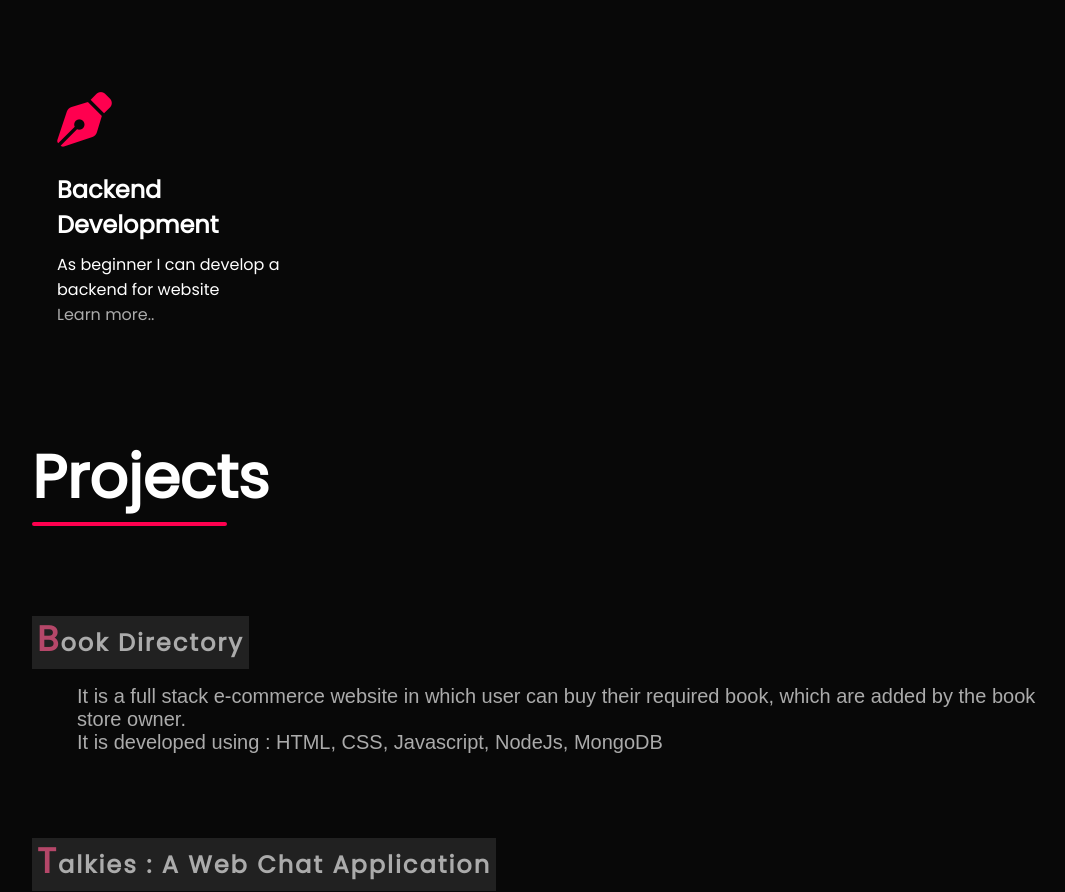
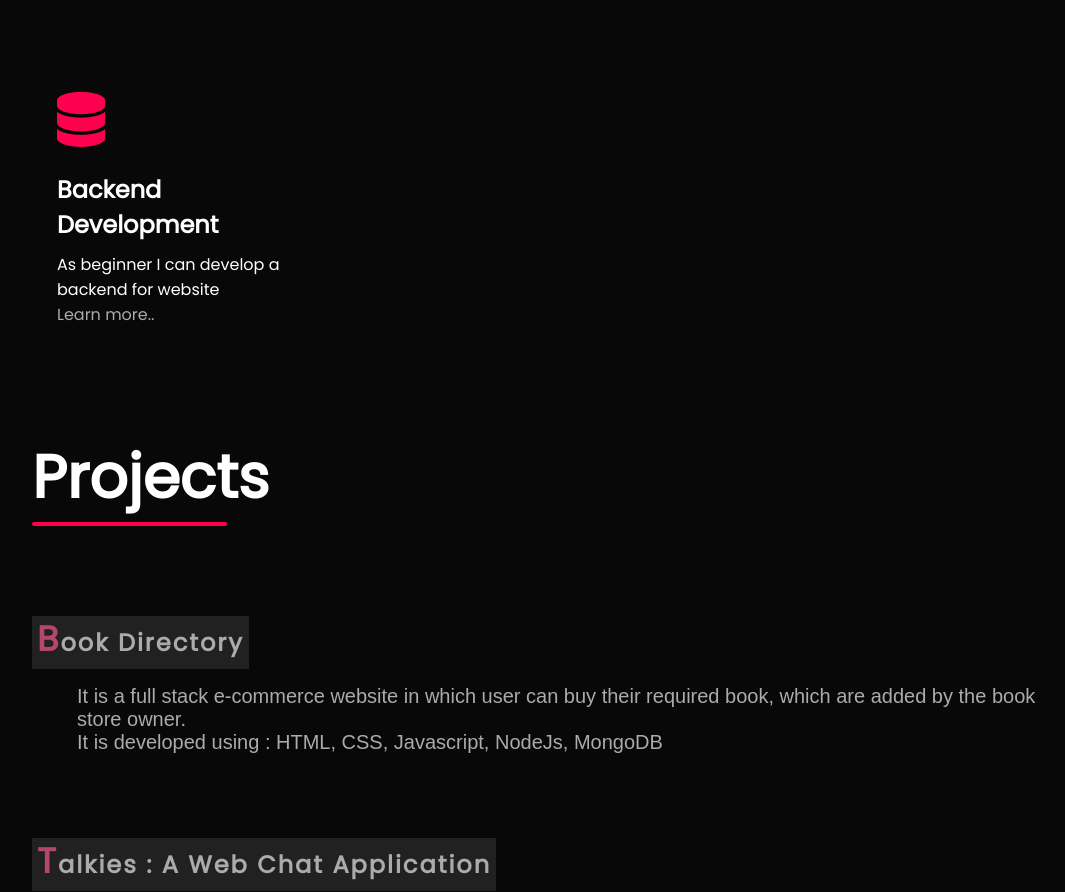
Before and after one commit to NiketBhadeshiya/NiketBhadeshiya.github.io, a plain HTML site: page index.html in a window 1280 px wide. Shown: the part 2115-3007 px from the top of the page, without its empty margins (96-1161 px from the left). Drawn offline with Linux system fonts and the light colour scheme; a web font is replaced by a local one.

Commit message:
Update index.html

```diff
--- a/index.html
+++ b/index.html
@@ -110,7 +110,7 @@
                     <a href="#contact">Learn more..</a>
                 </div>
                 <div>
-                    <i class="fa-regular fa-pen-nib fas"></i>
+                    <i class="fa-sharp fa-solid fa-database fas"></i>
                     <h2>Backend Development</h2>
                     <p>As beginner I can develop a backend for website</p>
                     <a href="#contact">Learn more..</a>
```
